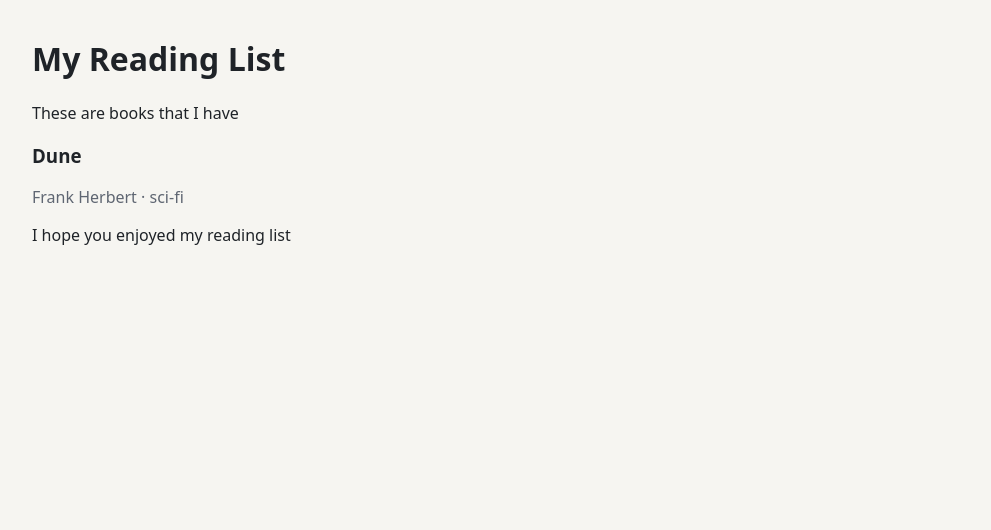
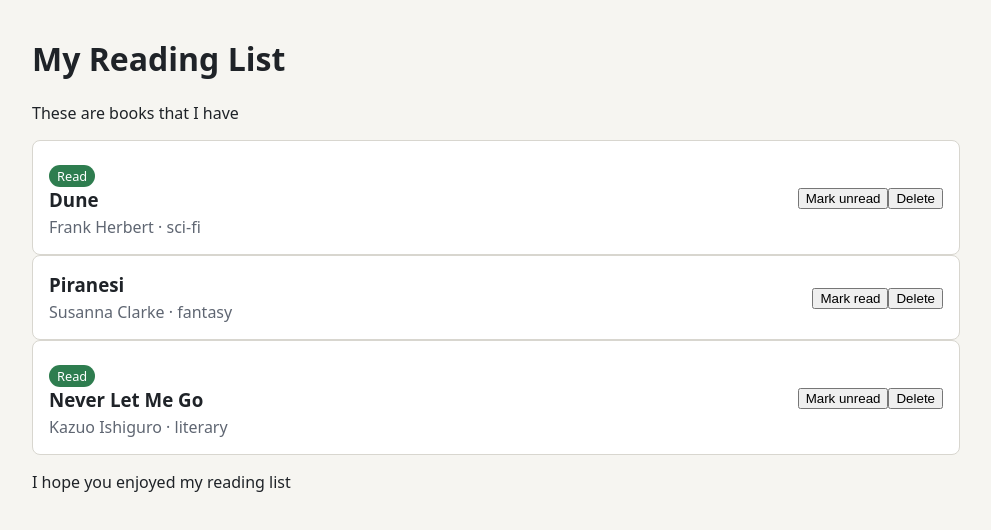
Before and after one commit to MarkDaly1993/reading_list_react, a React (Vite) app in the folder reading-list/: page / in a window 1280 px wide. Shown: the top 530 px of the page, without its empty margins (144-1135 px from the left). Built offline with nearby package versions, Linux system fonts and the light colour scheme.

Commit message:
feat: add basic BookCard component alongside its interface

```diff
--- a/reading-list/src/App.tsx
+++ b/reading-list/src/App.tsx
@@ -1,6 +1,7 @@
 import Header from "./components/Header";
 import Footer from "./components/Footer";
-import BookText from "./components/BookText";
+// import BookText from "./components/BookText";
+import BookCard from "./components/BookCard"
 
 function App() {
   return (
@@ -8,9 +9,9 @@ function App() {
       <div className="page">
         <Header />
         <main>
-          <div className="book-info">
-            <BookText />
-          </div>
+          <BookCard title="Dune" author="Frank Herbert" genre="sci-fi" isRead = {true}/>
+          <BookCard title="Piranesi" author="Susanna Clarke" genre="fantasy" isRead = {false}/>
+          <BookCard title="Never Let Me Go" author="Kazuo Ishiguro" genre="literary" isRead = {true}/>
         </main>
         <Footer />
       </div>
--- /dev/null
+++ b/reading-list/src/components/BookCard.tsx
@@ -0,0 +1,27 @@
+import BookText from "./BookText";
+
+export interface BookCardProps {
+    title: string;
+    author: string;
+    genre: string;
+    isRead: boolean;
+}
+
+function BookCard({ title, author, genre, isRead }: BookCardProps) {
+
+
+    return (<li className="book-card">
+        <div className="book-info">
+            {isRead ? <span className="badge">Read</span> : null}
+            <BookText title={title} author={author} genre={genre} />
+        </div>
+        <div className="book-action">
+            <button aria-label={isRead ? `Mark unread ${title}` : `Mark read ${title}`}
+                id="read-button" type="button">{isRead ? "Mark unread" : "Mark read"}</button>
+
+            <button aria-label={`Delete ${title}`} id="Delete" type="button">Delete</button>
+        </div>
+    </li>);
+}
+
+export default BookCard;
--- a/reading-list/src/components/BookText.tsx
+++ b/reading-list/src/components/BookText.tsx
@@ -1,8 +1,14 @@
-function BookText() {
+export interface BookTextProps {
+    title: string;
+    author: string;
+    genre: string;
+}
+
+function BookText({title, author, genre}: BookTextProps) {
   return (
     <>
-      <h3>Dune</h3>
-      <p className="book-meta">Frank Herbert · sci-fi</p>
+      <h3>{title}</h3>
+      <p className="book-meta">{author} · {genre}</p>
     </>
   );
 }
```
